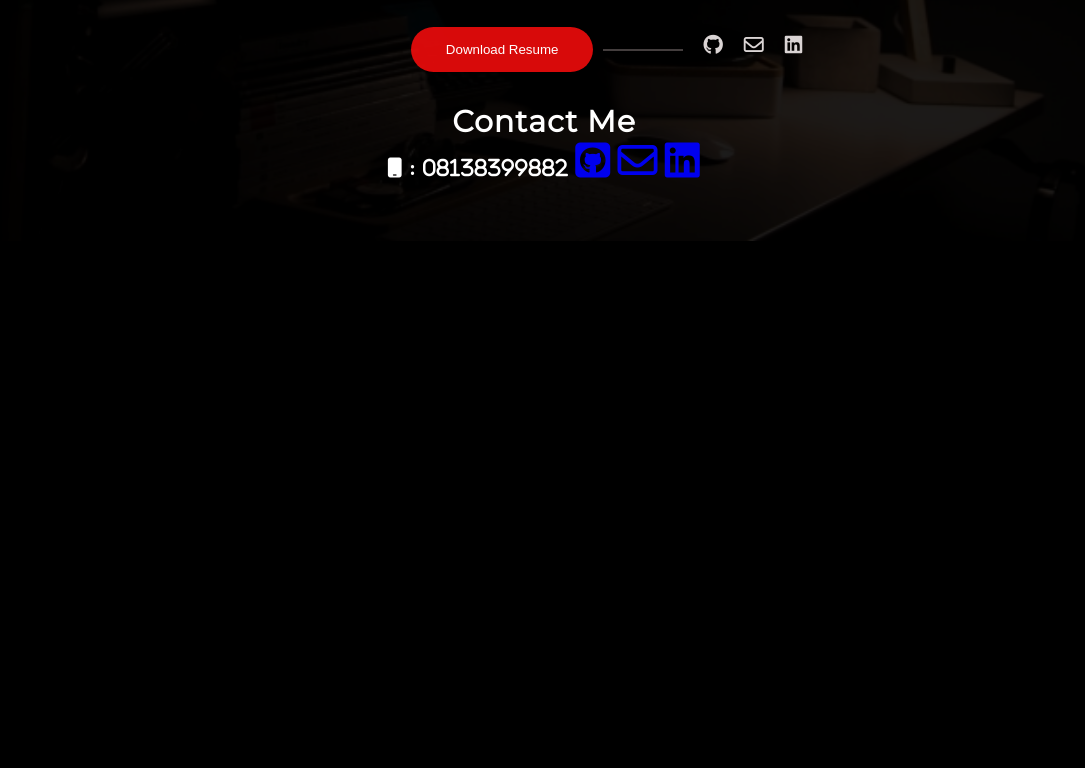
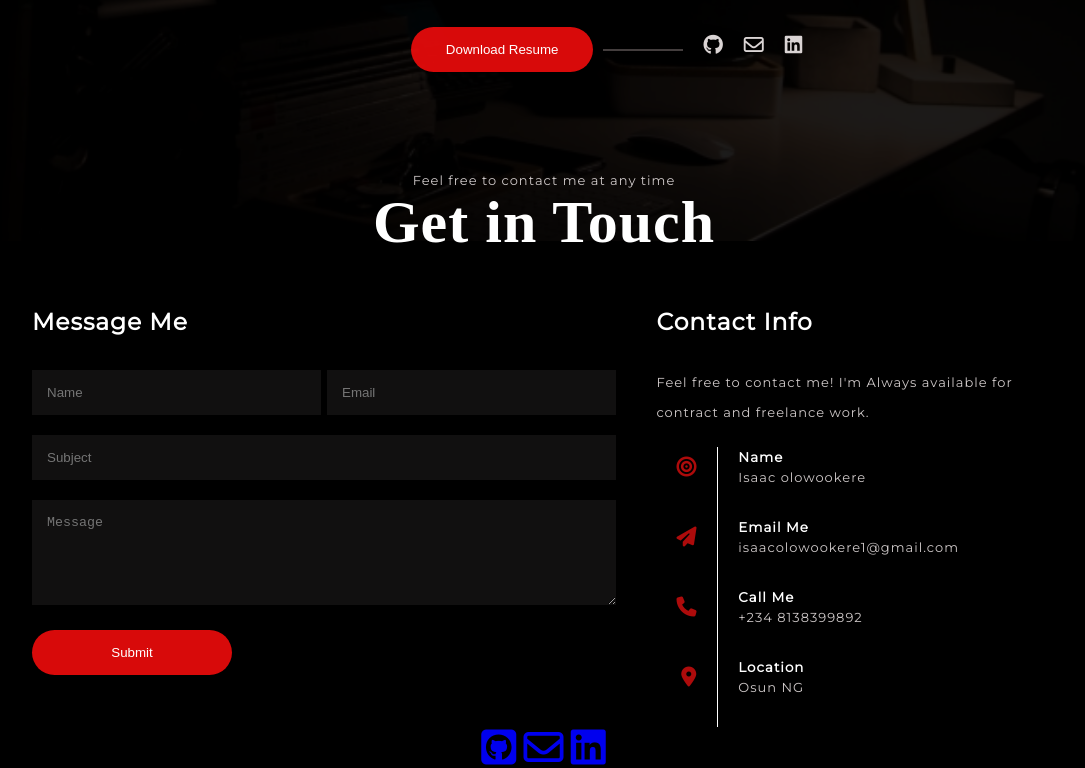
Before and after one commit to OLOWOOKEREISAAC/my-portfolio, a plain HTML site: page index.html in a window 1280 px wide. Shown: the part 579-1347 px from the top of the page, without its empty margins (96-1181 px from the left). Before the commit the page ends 820 px from the top, so only its background shows below. Drawn offline with Linux system fonts and the light colour scheme; a web font is replaced by a local one.

Commit message:
completed the desktop view for the contact page

```diff
--- a/css/style.css
+++ b/css/style.css
@@ -266,12 +266,11 @@ p{
     border-bottom: 1px solid rgb(49, 45, 45) ;
     margin-bottom: 30px;
 }
-.aboutPageContent button{
+.aboutPageContent button, #submit {
     padding: 15px 35px;
     border-radius: 50px;
     color: white;
     border: none;
-    /* box-shadow: -2px 2px   white; */
     background-color:#f10c0ce5;
 
 }
@@ -306,10 +305,51 @@ p{
     color: #b60c0c;;
 }
 
+#getInTouch{
+    font-size: 60px;
+    font-family: mont-medium;
+}
+.contactPageContainer{
+    margin: 100px 0;
+}
+.contactPageContainerGrid{
+    margin-top: 50px;
+    display: grid;
+    text-align: left;
+    column-gap: 10px;
+    grid-template-columns: 60% 40% ;
 
-#contact a:hover{
-    font-size: large;
 }
+.contactPageContainerGrid form > input, #formMessage{
+    background-color: rgba(68, 62, 62, 0.26);
+    border: none;
+    padding: 15px;
+    margin: 10px 0;
+    width: 95%;
+    color: white;
+}
+#formName , #formEmail{ width: 47%;}
+
+
+.contactInfo{
+    line-height: 30px;
+}
+.contactInfoGrid{
+    margin-top: 20px;
+    line-height: 20px;
+    display: grid;
+    grid-template-columns: 20% 70%;
+
+}
+.contactInfoGrid i {
+    color:#ad0b0b;
+    border-right: 1px solid white;
+    margin-right: 20px;
+    padding: 10px 20px 40px;
+    text-align: right;
+
+}
+#submit{width: 200px;}
 
 
 
--- a/index.html
+++ b/index.html
@@ -82,10 +82,51 @@
             </div>
 
 
-            <div id = 'contact'>
-                <h1>Contact Me</h1>
+            <div class = 'contactPageContainer'>
+                <p>Feel free to contact me at any time</p>
+                <h1 id="getInTouch">Get in Touch</h1>
+                <div class="contactPageContainerGrid">
 
-                <i class="fa-solid fa-mobile fa-1x"> : 08138399882</i>
+                    <form action="#">
+                        <h3>Message Me</h3><br>
+                        <input type="text" name="formName" id="formName" placeholder="Name">
+                        <input type="email" name="formEmail" id="formEmail" placeholder="Email"><br>
+                        <input type="text" name="formSubject" id="formSubject" placeholder="Subject"><br>
+                        <textarea name="formMessage" id="formMessage" cols="30" rows="5" placeholder="Message"></textarea><br>
+                        <input id="submit" type="submit"  >
+                    </form>
+
+                    <div class="contactInfo">
+                        <h3>Contact Info</h3> <br>
+                        <p> Feel free to contact me! I'm Always available for contract and freelance work.</p>
+
+                        <div class = 'contactInfoGrid'>
+                            <i class="fa fa-bullseye " ></i>
+                            <div>
+                                <h6>Name</h6>
+                                <p>Isaac olowookere </p>
+                            </div>
+                            <i class="fa-solid fa-paper-plane"></i>
+                            <div>
+                                <h6>Email Me</h6>
+                                <p>isaacolowookere1@gmail.com </p>
+                            </div>
+                            <i class="fa-solid fa-phone"></i>
+                            <div>
+                                <h6>Call Me</h6>
+                                <p>+234 8138399892 </p>
+                            </div>
+                            <i class="fa-solid fa-location-dot "></i>
+                            <div>
+                                <h6>Location</h6>
+                                <p>Osun NG </p>
+                            </div>
+                        </div>
+                    </div>
+                </div>
+
+
+
                 <a href="https://github.com/OLOWOOKEREISAAC"><i class="fa-brands fa-square-github fa-2x"></i></a>
                 <a href="mailto:isaacolowookere1@gmail.com"><i class="fa-regular fa-envelope fa-2x"></i></a>
                 <a href="https://www.linkedin.com/in/isaac-olowookere-80209b235"><i class="fa-brands fa-linkedin fa-2x"></i></a>
```
